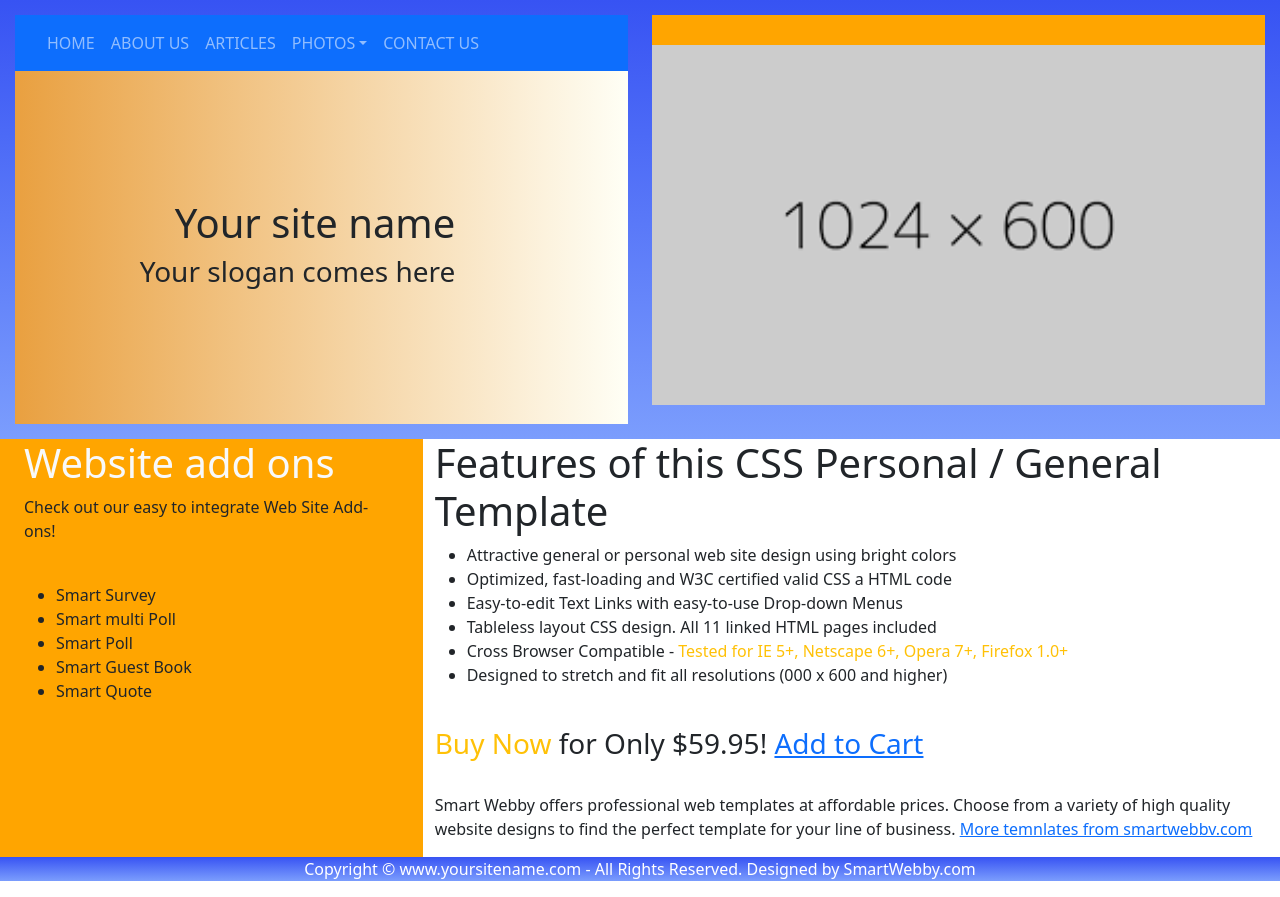
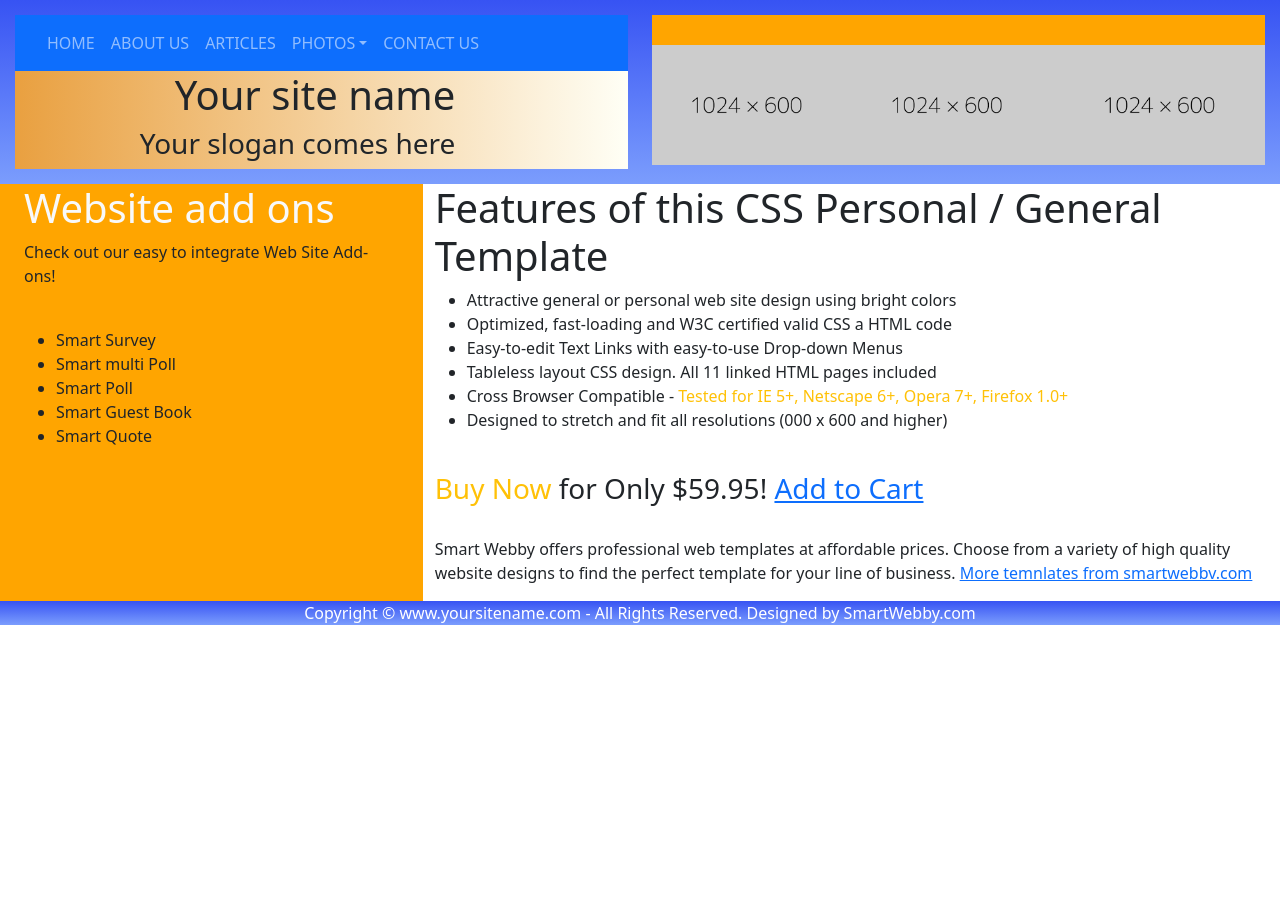
Before and after one commit to parvezaman/CyberFlow-Assignment, a React (Create React App) app: page / in a window 1280 px wide. After the commit the page ends 800 px from the top, so only its background shows below. Built offline with nearby package versions, Linux system fonts and the light colour scheme.

Commit message:
header finalized

```diff
--- a/src/Components/Pages/Features/Feature.css
+++ b/src/Components/Pages/Features/Feature.css
@@ -1,6 +1,5 @@
 .upper-section{
     background-image: linear-gradient(to bottom, rgb(55, 83, 243) , rgb(123, 157, 253));
-    /* height: 205px; */
     padding: 15px;
 }
 .upper-bar{
@@ -9,15 +8,7 @@
 }
 .nav-text{
     background-image: linear-gradient(to right, rgb(233, 160, 64) , rgb(255, 255, 246));
-    height: 353px;
-}
-.nav-image{
-    width: 100%;
-    display: block;
-    height: 10px;
-}
-.nav-image-container{
-    /* height: ; */
+    height: px;
 }
 
 
--- a/src/Components/Pages/Features/Features.js
+++ b/src/Components/Pages/Features/Features.js
@@ -46,8 +46,8 @@ const Features = () => {
                     <div className='upper-bar'>
 
                     </div>
-                    <div className='text-center nav-image-container'>
-                        <img className='img-fluid nav-image' src={navside} alt="" />
+                    <div className='d-flex justify-content-center flex-wrap'>
+                        <img className='img-fluid' src={navside} alt="" />
                     </div>
                 </div>
             </section>
```
Also changed, not shown: src/Resources/nav-side.png.
